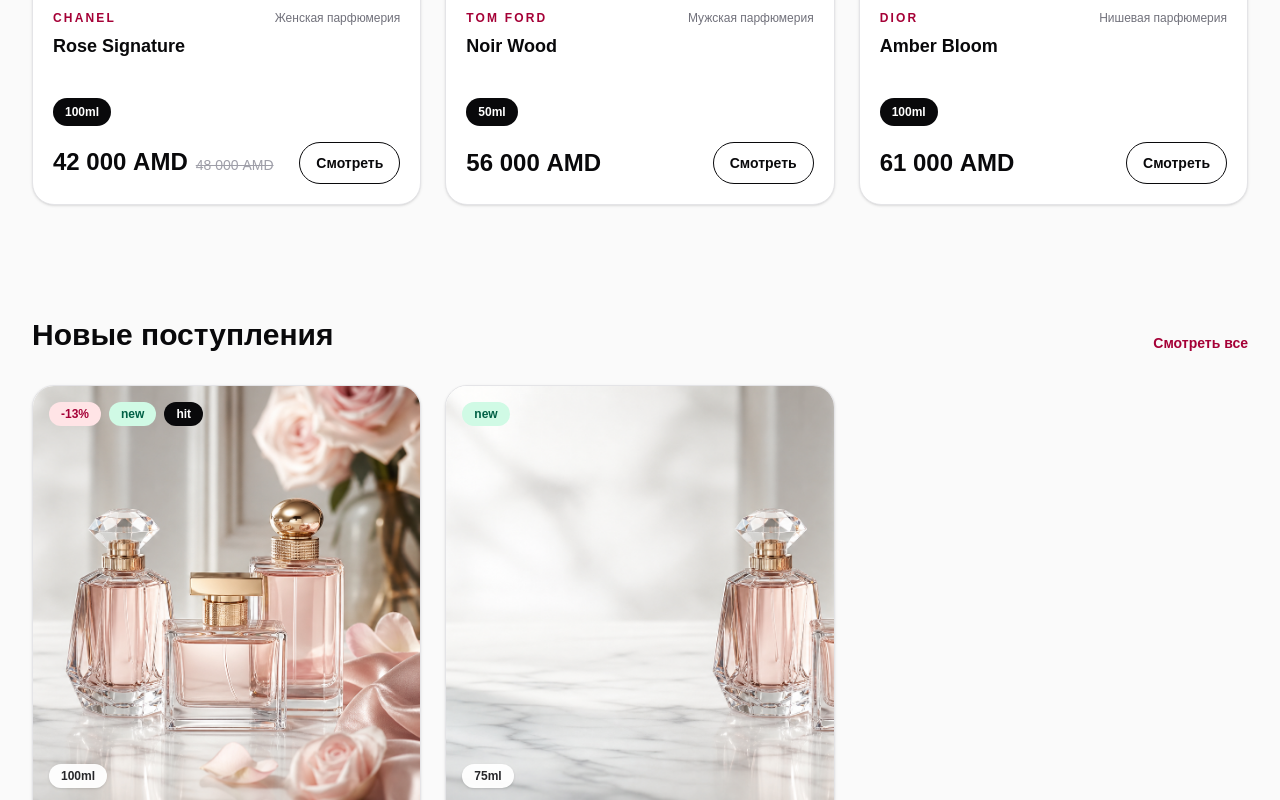
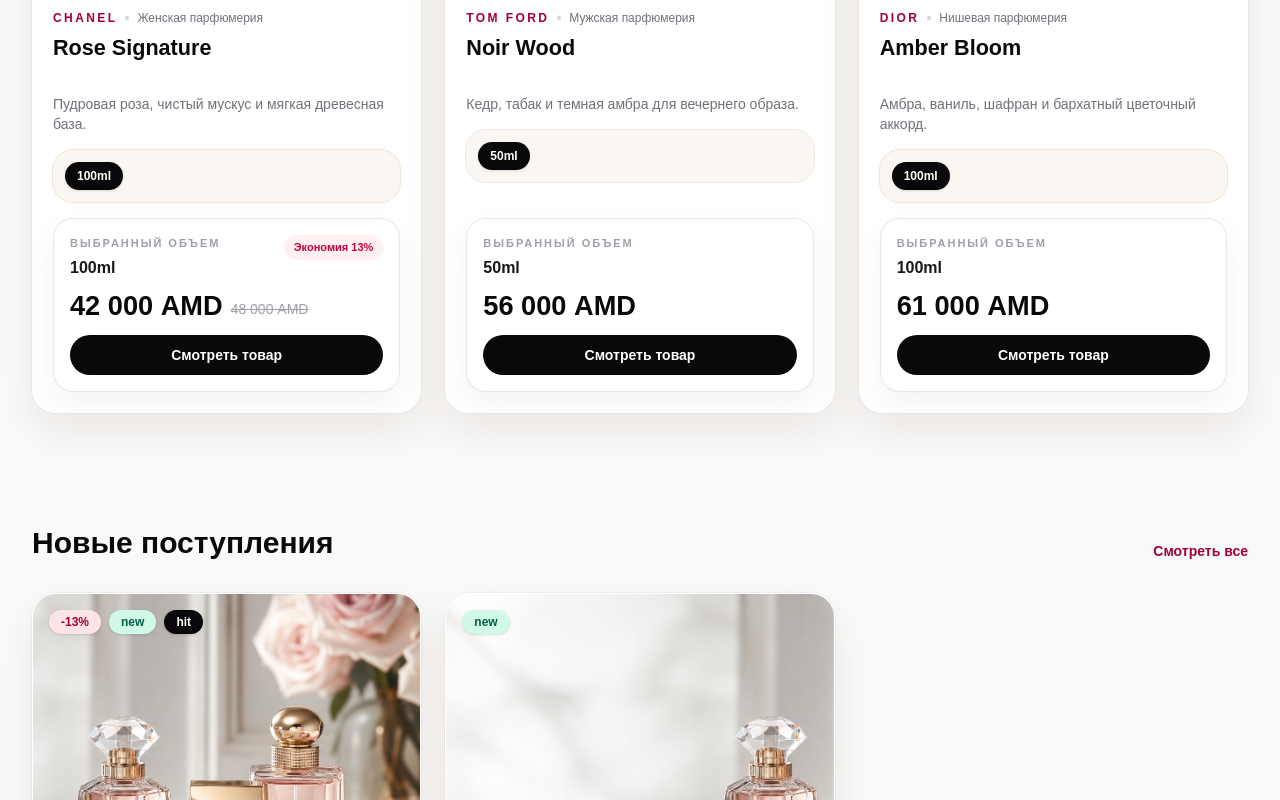
Before and after one commit to ArtemMartirosian/aroma-front, a Next.js app: page / in a window 1280 px wide. Shown: the part 1300-2100 px from the top of the page. Built offline with nearby package versions, Linux system fonts and the light colour scheme; no server answers.

Commit message:
Redesign catalog product cards

```diff
--- a/src/components/catalog/ProductCard.tsx
+++ b/src/components/catalog/ProductCard.tsx
@@ -29,6 +29,7 @@
   const [selectedVolume, setSelectedVolume] = useState(lowestVariant.volume);
   const selectedVariant = variants.find((variant) => variant.volume === selectedVolume) ?? lowestVariant;
   const hasMultipleVariants = variants.length > 1;
+  const categoryLabel = product.category?.name || fragranceLabels[product.fragranceType];
   const oldPrice = selectedVariant.oldPrice ? Number(selectedVariant.oldPrice) : undefined;
   const discount =
     oldPrice && oldPrice > Number(selectedVariant.price)
@@ -36,8 +37,8 @@
       : 0;
 
   return (
-    <article className="group overflow-hidden rounded-[22px] border border-zinc-200 bg-white shadow-sm transition duration-300 hover:-translate-y-1 hover:shadow-[0_18px_52px_rgba(24,24,27,0.14)]">
-      <div className="relative">
+    <article className="group flex h-full flex-col overflow-hidden rounded-[24px] border border-white/70 bg-white/95 shadow-[0_18px_44px_rgba(120,88,58,0.12)] ring-1 ring-zinc-950/4 transition duration-300 hover:-translate-y-1 hover:shadow-[0_24px_60px_rgba(120,88,58,0.16)]">
+      <div className="relative overflow-hidden bg-[radial-gradient(circle_at_top,rgba(255,255,255,0.85),rgba(246,238,230,0.95))]">
         <Link
           href={`/products/${product.slug}`}
           className="relative block aspect-[247/264] overflow-hidden bg-white"
@@ -49,6 +50,7 @@
             sizes="(min-width: 1280px) 33vw, (min-width: 768px) 50vw, 100vw"
             className="object-cover object-center transition duration-700 group-hover:scale-105"
           />
+          <div className="absolute inset-0 bg-gradient-to-t from-[#f5eee7]/55 via-transparent to-white/12" />
         </Link>
 
         <div className="absolute left-3 top-3 z-10 flex max-w-[72%] flex-wrap gap-1.5 sm:left-4 sm:top-4 sm:gap-2">
@@ -57,28 +59,32 @@
           {product.isFeatured ? <Badge tone="dark">hit</Badge> : null}
         </div>
 
-        <div className="absolute bottom-2 left-3 z-10 rounded-full bg-white/95 px-2.5 py-1 text-[11px] font-semibold text-zinc-800 shadow-sm sm:bottom-3 sm:left-4 sm:px-3 sm:text-xs">
+        <div className="absolute bottom-2 left-3 z-10 rounded-full border border-white/80 bg-white/95 px-2.5 py-1 text-[11px] font-semibold text-zinc-800 shadow-sm sm:bottom-3 sm:left-4 sm:px-3 sm:text-xs">
           {hasMultipleVariants ? `${variants.length} объема` : product.volume}
         </div>
       </div>
 
-      <div className="p-3.5 sm:p-5">
-        <div className="flex flex-col gap-1.5 sm:flex-row sm:items-start sm:justify-between sm:gap-4">
-          <p className="min-w-0 truncate text-[11px] font-semibold uppercase tracking-[0.18em] text-rose-800 sm:text-xs">
+      <div className="flex flex-1 flex-col p-3.5 sm:p-5">
+        <div className="flex items-center gap-2">
+          <p className="min-w-0 truncate text-[11px] font-semibold uppercase tracking-[0.2em] text-rose-800 sm:text-xs">
             {product.brand?.name}
           </p>
-          <p className="truncate text-[11px] font-medium text-zinc-500 sm:shrink-0 sm:text-xs">
-            {product.category?.name || fragranceLabels[product.fragranceType]}
-          </p>
+          <span className="h-1 w-1 shrink-0 rounded-full bg-zinc-300" />
+          <p className="truncate text-[11px] font-medium text-zinc-500 sm:text-xs">{categoryLabel}</p>
         </div>
 
-        <h3 className="mt-2 line-clamp-2 min-h-[2.75rem] text-[15px] font-semibold leading-5 text-zinc-950 sm:min-h-[3.25rem] sm:text-lg sm:leading-6">
+        <h3 className="mt-2 line-clamp-2 min-h-[2.75rem] text-[15px] font-semibold leading-5 text-zinc-950 sm:min-h-[3.25rem] sm:text-[1.35rem] sm:leading-7">
           <Link href={`/products/${product.slug}`} className="hover:text-rose-800">
             {product.name}
           </Link>
         </h3>
 
-        <div className="mt-3 flex flex-wrap gap-2">
+        <p className="mt-2 line-clamp-2 text-[11px] leading-5 text-zinc-500 sm:text-sm">
+          {product.shortDescription || product.description}
+        </p>
+
+        <div className="mt-4 rounded-[20px] bg-[#faf6f1] p-2.5 ring-1 ring-[#efe5da] sm:p-3">
+          <div className="flex flex-wrap gap-2">
           {variants.slice(0, 4).map((variant) => (
             <button
               key={variant.volume}
@@ -86,19 +92,36 @@
               onClick={() => setSelectedVolume(variant.volume)}
               className={
                 variant.volume === selectedVariant.volume
-                  ? "shrink-0 rounded-full bg-zinc-950 px-2.5 py-1.5 text-[11px] font-semibold text-white sm:px-3 sm:text-xs"
-                  : "shrink-0 rounded-full border border-zinc-200 bg-white px-2.5 py-1.5 text-[11px] font-semibold text-zinc-700 transition hover:border-zinc-950 sm:px-3 sm:text-xs"
+                  ? "shrink-0 rounded-full bg-zinc-950 px-2.5 py-1.5 text-[11px] font-semibold text-white shadow-sm sm:px-3 sm:text-xs"
+                  : "shrink-0 rounded-full border border-zinc-200 bg-white px-2.5 py-1.5 text-[11px] font-semibold text-zinc-700 transition hover:border-zinc-950 hover:bg-white sm:px-3 sm:text-xs"
               }
             >
               {variant.volume}
             </button>
           ))}
+          </div>
         </div>
 
-        <div className="mt-3 flex flex-col gap-3 sm:mt-4 sm:flex-row sm:items-center sm:justify-between sm:gap-4">
-          <div className="min-w-0">
-            <div className="flex flex-wrap items-baseline gap-2">
-              <p className="text-[17px] font-semibold leading-none text-zinc-950 sm:text-2xl">
+        <div className="mt-auto pt-4">
+          <div className="rounded-[20px] border border-zinc-200/80 bg-white p-3 shadow-[0_12px_30px_rgba(24,24,27,0.05)] sm:p-4">
+            <div className="flex items-start justify-between gap-3">
+              <div className="min-w-0">
+                <p className="text-[10px] font-semibold uppercase tracking-[0.18em] text-zinc-400 sm:text-[11px]">
+                  Выбранный объем
+                </p>
+                <p className="mt-1 text-sm font-semibold text-zinc-900 sm:text-base">
+                  {selectedVariant.volume}
+                </p>
+              </div>
+              {discount ? (
+                <span className="rounded-full bg-rose-50 px-2.5 py-1 text-[10px] font-semibold text-rose-700 sm:text-[11px]">
+                  Экономия {discount}%
+                </span>
+              ) : null}
+            </div>
+
+            <div className="mt-3 flex flex-wrap items-end gap-2">
+              <p className="text-[18px] font-semibold leading-none text-zinc-950 sm:text-[1.7rem]">
                 {formatPrice(selectedVariant.price)}
               </p>
               {oldPrice ? (
@@ -107,13 +130,14 @@
                 </p>
               ) : null}
             </div>
+
+            <Link
+              href={`/products/${product.slug}`}
+              className="mt-3 flex w-full items-center justify-center rounded-full bg-zinc-950 px-3 py-2.5 text-center text-xs font-semibold text-white transition hover:bg-rose-800 sm:mt-4 sm:text-sm"
+            >
+              Смотреть товар
+            </Link>
           </div>
-          <Link
-            href={`/products/${product.slug}`}
-            className="w-full rounded-full border border-zinc-950 px-3 py-2 text-center text-xs font-semibold text-zinc-950 transition hover:bg-zinc-950 hover:text-white sm:w-auto sm:shrink-0 sm:px-4 sm:py-2.5 sm:text-sm"
-          >
-            Смотреть
-          </Link>
         </div>
       </div>
     </article>
@@ -129,7 +153,7 @@
         : "bg-zinc-950 text-white";
 
   return (
-    <span className={`rounded-full px-2.5 py-1 text-[11px] font-semibold lowercase sm:px-3 sm:text-xs ${className}`}>
+    <span className={`rounded-full px-2.5 py-1 text-[11px] font-semibold lowercase shadow-sm sm:px-3 sm:text-xs ${className}`}>
       {children}
     </span>
   );
```
